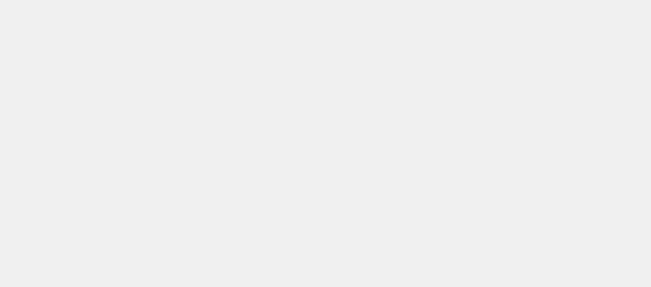
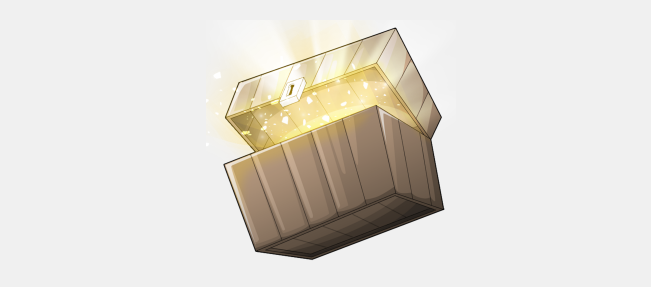
Before and after one commit to Hazebyte/old.crate.hazebyte.com, a website: page src/index.html in a window 1280 px wide. Shown: the top 287 px of the page, without its empty margins (309-960 px from the left). Drawn offline with nearby package versions, Linux system fonts and the light colour scheme; files that its build step writes are made by us from their sources; the site is published under a folder, as on GitHub Pages, so addresses that start at the root find nothing; files whose address does not match are found by name.

Commit message:
Fix style

```diff
--- a/src/scss/styles.scss
+++ b/src/scss/styles.scss
@@ -7,7 +7,7 @@ body {
 }
 
 .title-img {
-    background-image: url("/assets/logo.png");
+    background-image: url("assets/logo.png");
     background-repeat: no-repeat;
     background-size: contain;
     background-position: center center;
```
